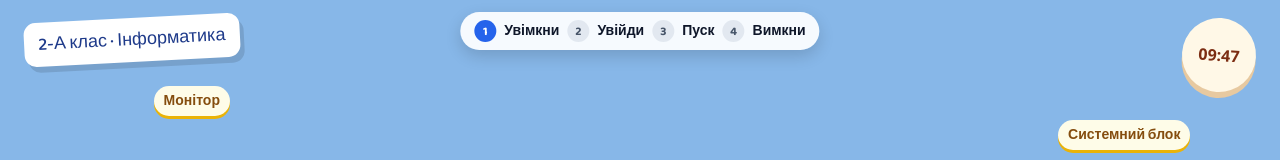
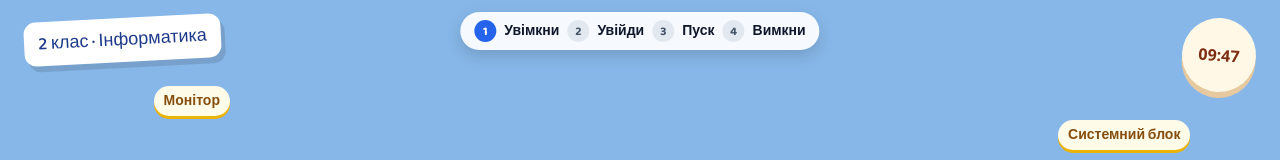
Before and after one commit to Veselchak2012/uvimknennyaPC, a plain HTML site: page index.html in a window 1280 px wide. Both pictures are taken after a click on the button "Почати урок". Shown: the top 160 px of the page. Drawn offline with Linux system fonts and the light colour scheme.

Commit message:
Update poster text in index.html

```diff
--- a/index.html
+++ b/index.html
@@ -621,7 +621,7 @@
 
   <div id="world" class="hidden">
     <div class="wall-deco">
-      <div class="poster">2-А клас · Інформатика</div>
+      <div class="poster">2 клас · Інформатика</div>
       <div class="clock-wall" id="wall-clock">--:--</div>
     </div>
     <div class="hw-tag mon">Монітор</div>
```
